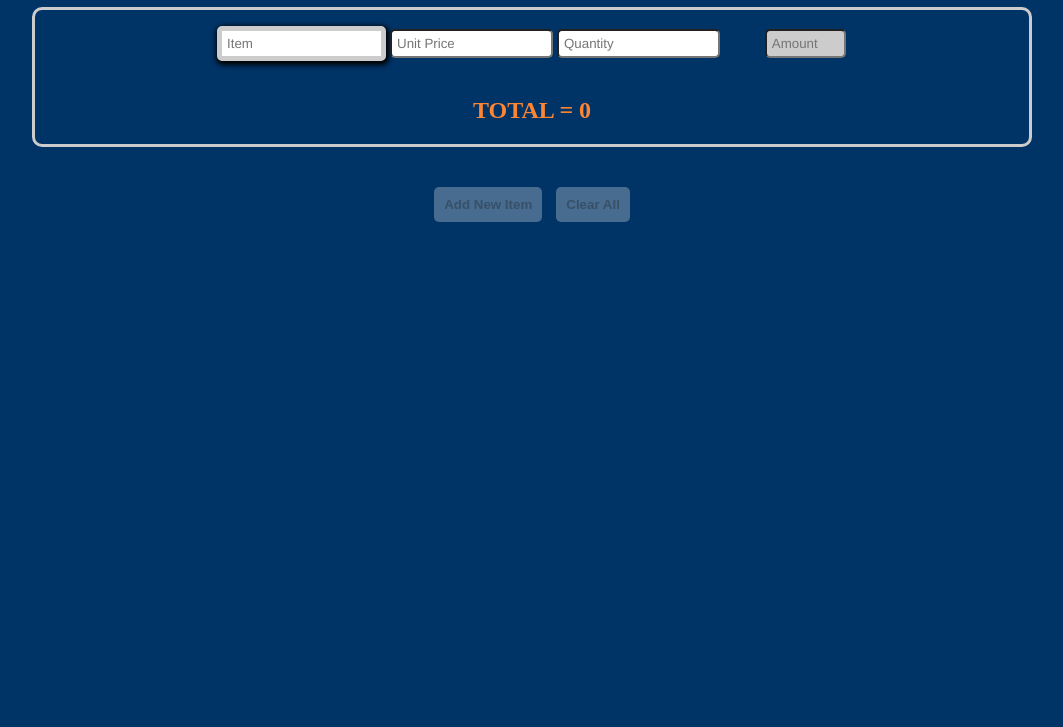
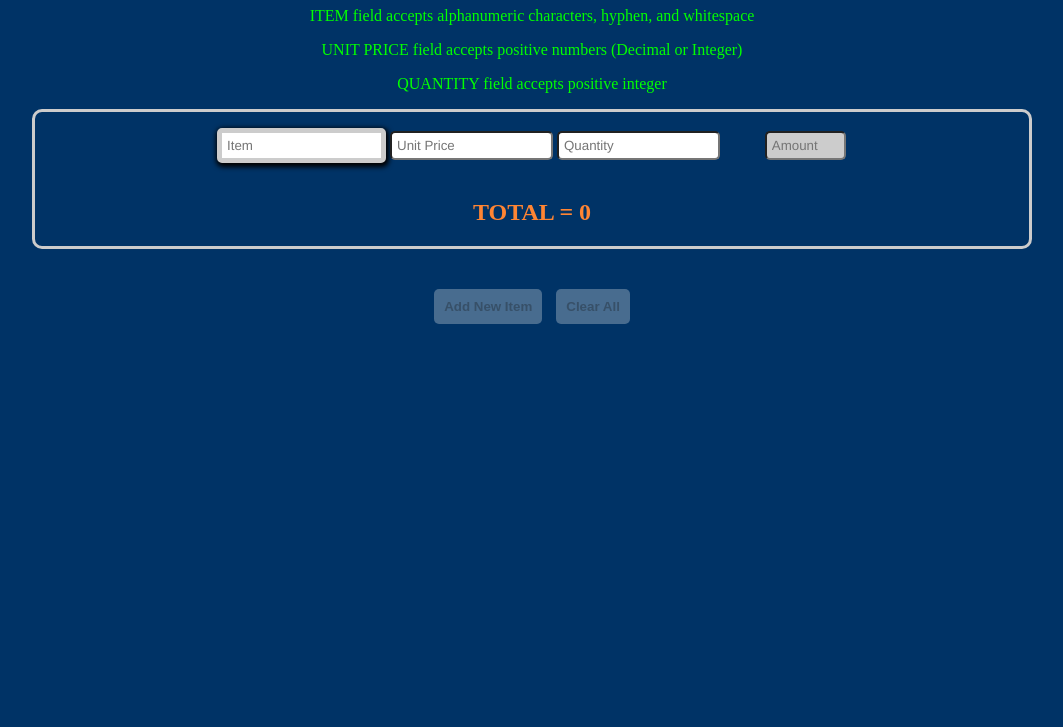
Before and after one commit to marcdomain/shopping-calculator, a plain HTML site: page index.html in a window 1280 px wide. Shown: the part 73-800 px from the top of the page, without its empty margins (108-1171 px from the left). Drawn offline with Linux system fonts and the light colour scheme.

Commit message:
add hint to UI

```diff
--- a/index.html
+++ b/index.html
@@ -7,6 +7,11 @@
 	<body>
 		<div class ="container">
 			<h1>Shopping Calculator</h1>
+			<div class="hint">
+				<p>ITEM field accepts alphanumeric characters, hyphen, and whitespace</p>
+				<p>UNIT PRICE field accepts positive numbers (Decimal or Integer)</p>
+				<p>QUANTITY field accepts positive integer</p>
+			</div>
 			<form autocomplete="off" method="POST">
 				<div class="main">
 					<div class="form-field">
--- a/style.css
+++ b/style.css
@@ -70,3 +70,7 @@ h2{
 #clearAll{
 	margin-left: 5px;
 }
+.hint{
+	text-align: center;
+	color: lime;
+}
```
Also changed, not shown: 1 other file.
